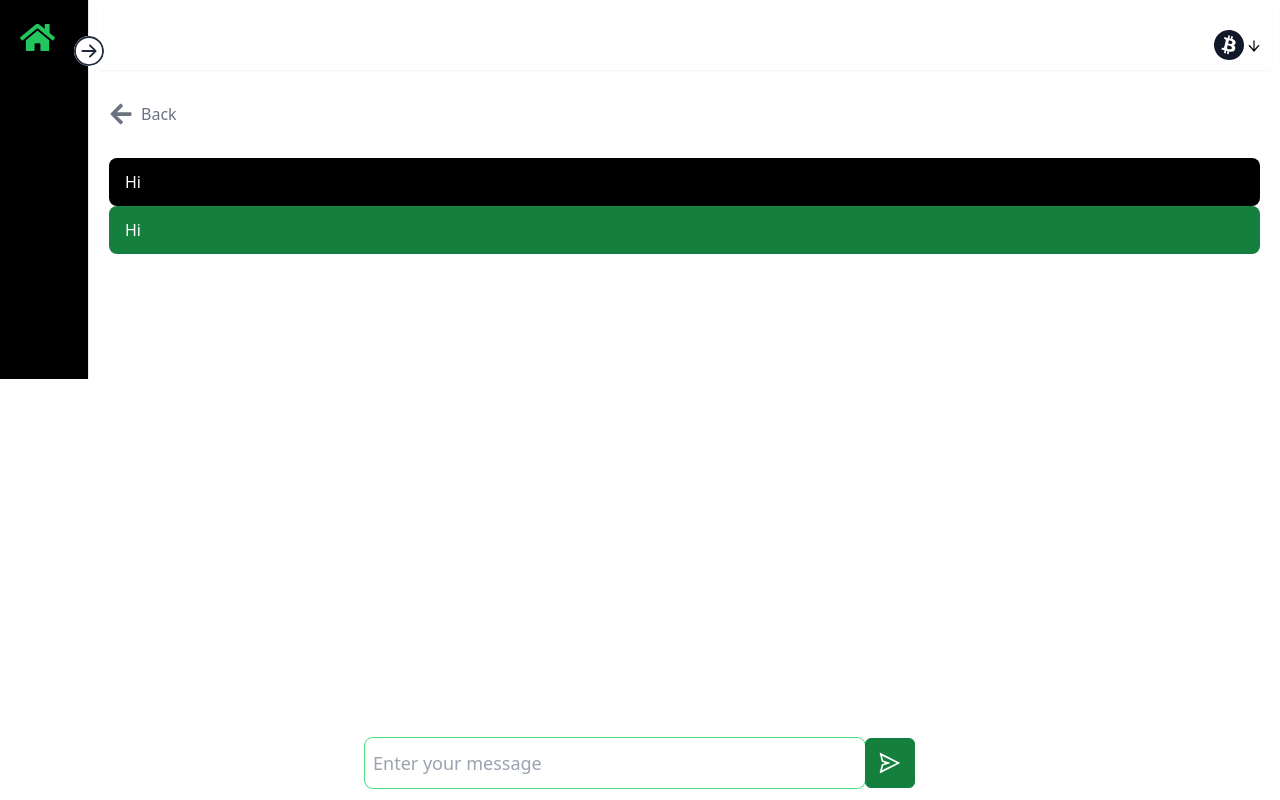
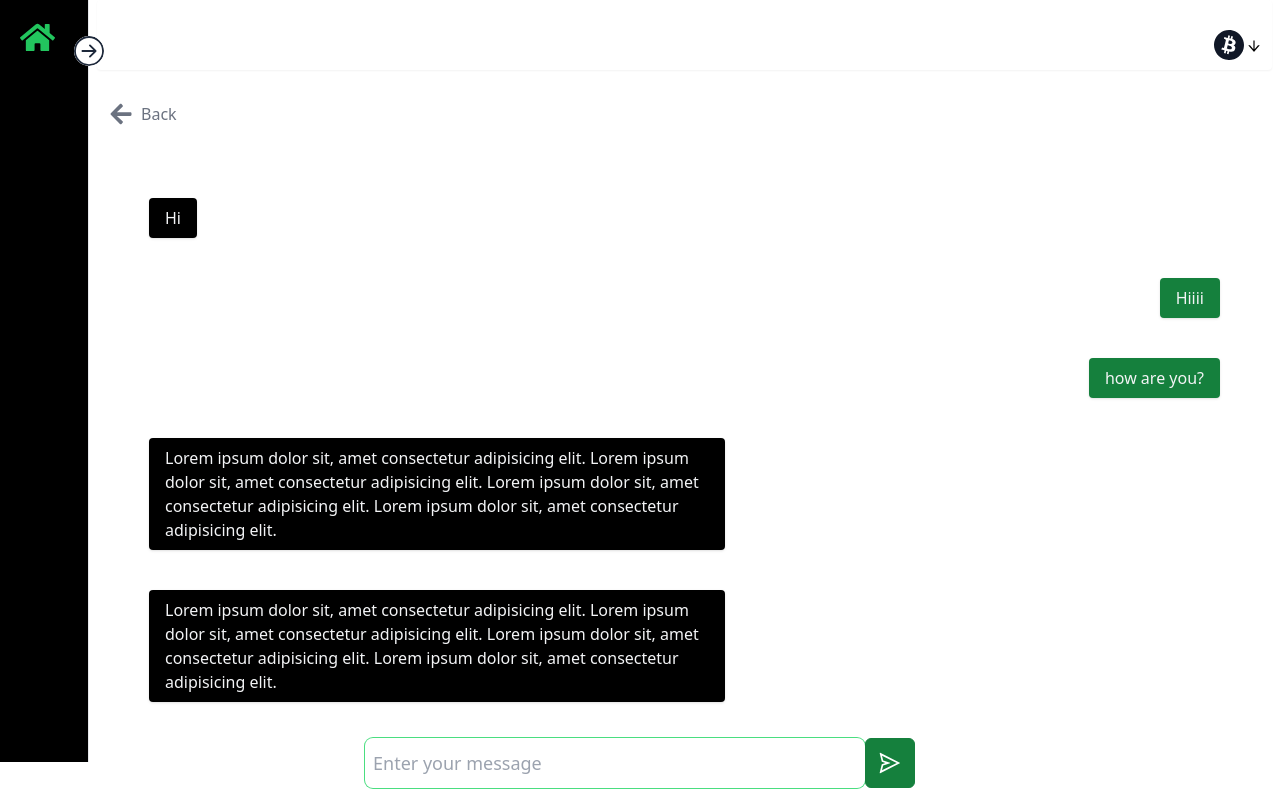
Before and after one commit to kwakyebrilliant/Movers-tailwind, a React (Create React App) app: page /chatsingle in a window 1280 px wide. Built offline with nearby package versions, Linux system fonts and the light colour scheme.

Commit message:
dashboard updates

```diff
--- a/src/Dashboard/Pages/ChatSingle.jsx
+++ b/src/Dashboard/Pages/ChatSingle.jsx
@@ -45,21 +45,37 @@ const ChatSingle = () => {
             </div>
 
 
-            <div className='mb-5'>
+            <div class="relative p-6">
+              <ul class="space-y-2">
+                <li class="flex justify-start">
+                  <div class="bg-black relative max-w-xl px-4 py-2 text-gray-100 rounded shadow">
+                    <span class="block">Hi</span>
+                  </div>
+                </li>
+                <li class="flex justify-end">
+                  <div class="bg-green-700 relative max-w-xl px-4 py-2 text-gray-100 rounded shadow">
+                    <span class="block">Hiiii</span>
+                  </div>
+                </li>
+                <li class="flex justify-end">
+                  <div class="bg-green-700 relative max-w-xl px-4 py-2 text-gray-100 rounded shadow">
+                    <span class="block">how are you?</span>
+                  </div>
+                </li>
+                <li class="flex justify-start">
+                  <div class="bg-black relative max-w-xl px-4 py-2 text-gray-100 rounded shadow">
+                    <span class="block">Lorem ipsum dolor sit, amet consectetur adipisicing elit. Lorem ipsum dolor sit, amet consectetur adipisicing elit. Lorem ipsum dolor sit, amet consectetur adipisicing elit. Lorem ipsum dolor sit, amet consectetur adipisicing elit.
+                    </span>
+                  </div>
+                </li>
 
-                <div className='bg-black rounded-lg py-2'>
-                    <h1 className='text-white px-4 py-1'>
-                        Hi
-                    </h1>
-                </div>
-
-                <div className='flex bg-green-700 rounded-lg py-2'>
-                    <h1 className='text-white px-4 py-1'>
-                        Hi
-                    </h1>
-
-                </div>
-
+                <li class="flex justify-start">
+                  <div class="bg-black relative max-w-xl px-4 py-2 text-gray-100 rounded shadow">
+                    <span class="block">Lorem ipsum dolor sit, amet consectetur adipisicing elit. Lorem ipsum dolor sit, amet consectetur adipisicing elit. Lorem ipsum dolor sit, amet consectetur adipisicing elit. Lorem ipsum dolor sit, amet consectetur adipisicing elit.
+                    </span>
+                  </div>
+                </li>
+              </ul>
             </div>
 
 
```
